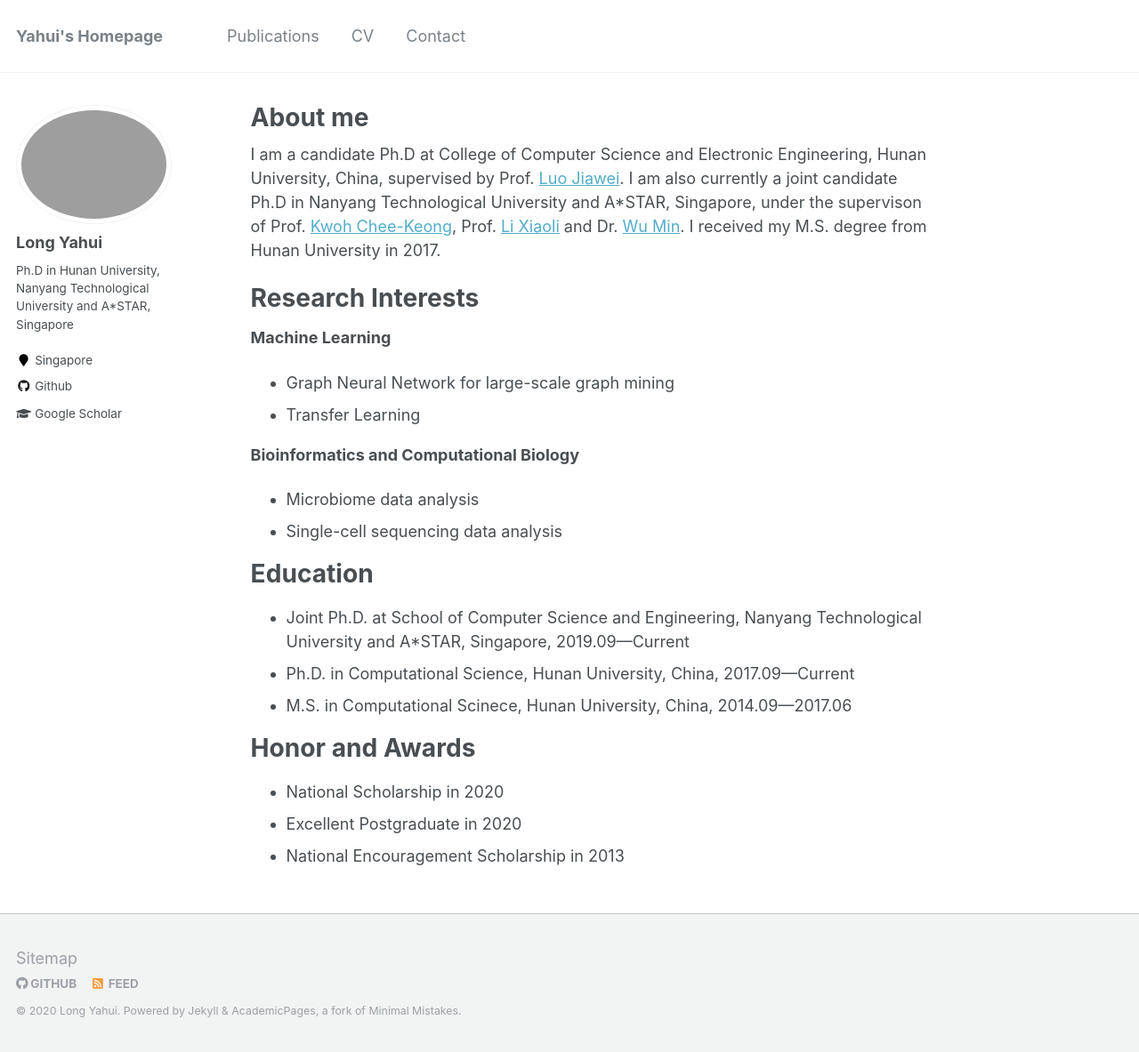
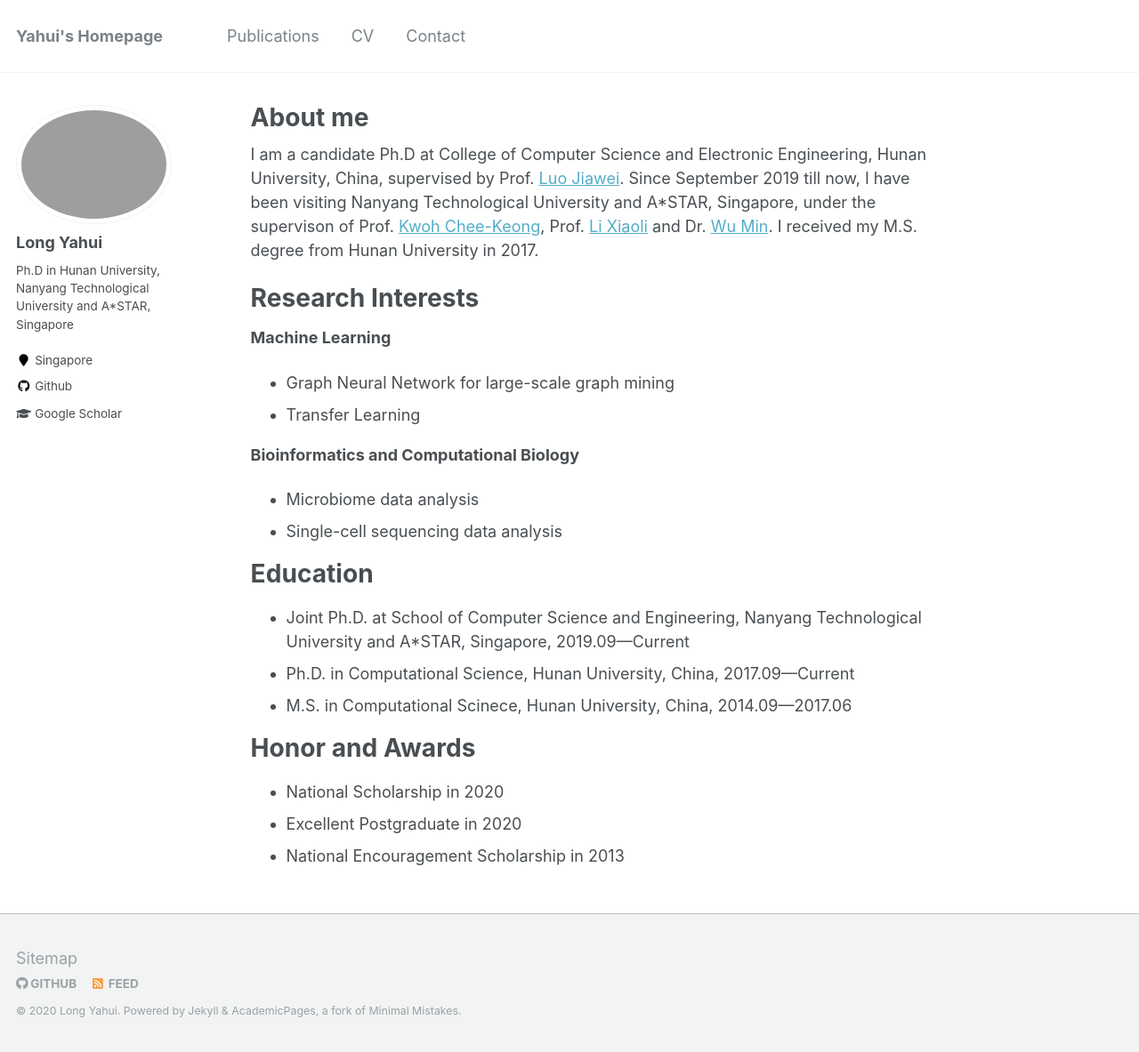
Before and after one commit to longyahui/Home, a Jekyll site: the page built from _pages/about.md, in a window 1280 px wide and 1183 px high. Shown: the whole window at 89% size. Built offline with Jekyll 4.4.1, drawn with Linux system fonts in a browser that asks for light colours.

Commit message:
Update about.md

```diff
--- a/_pages/about.md
+++ b/_pages/about.md
@@ -8,7 +8,7 @@ redirect_from:
   - /about.html
 ---
 
-I am a candidate Ph.D at College of Computer Science and Electronic Engineering, Hunan University, China, supervised by Prof. [Luo Jiawei](http://csee.hnu.edu.cn/people/luojiawei). I am also currently a joint candidate Ph.D in Nanyang Technological University and A*STAR, Singapore, under the supervison of Prof. [Kwoh Chee-Keong](https://personal.ntu.edu.sg/asckkwoh/), Prof. [Li Xiaoli](https://personal.ntu.edu.sg/xlli/) and Dr. [Wu Min](https://sites.google.com/site/wumincf/). I received my M.S. degree from Hunan University in 2017.
+I am a candidate Ph.D at College of Computer Science and Electronic Engineering, Hunan University, China, supervised by Prof. [Luo Jiawei](http://csee.hnu.edu.cn/people/luojiawei). Since September 2019 till now, I have been visiting Nanyang Technological University and A*STAR, Singapore, under the supervison of Prof. [Kwoh Chee-Keong](https://personal.ntu.edu.sg/asckkwoh/), Prof. [Li Xiaoli](https://personal.ntu.edu.sg/xlli/) and Dr. [Wu Min](https://sites.google.com/site/wumincf/). I received my M.S. degree from Hunan University in 2017.
 
 # Research Interests
 **Machine Learning**
```
